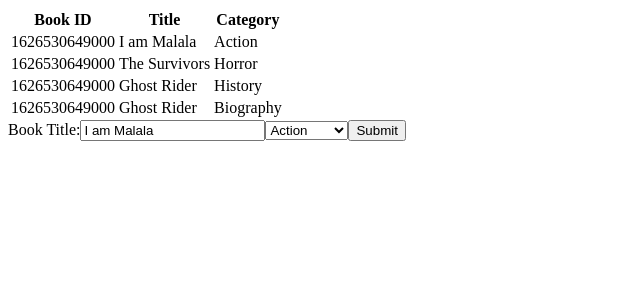
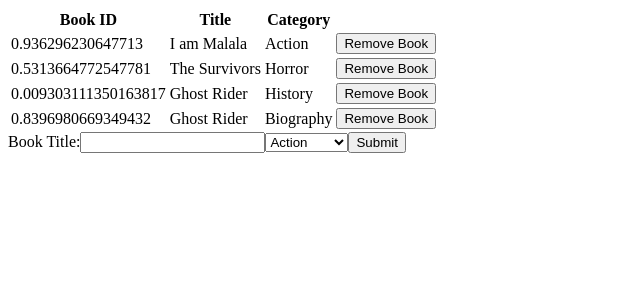
Before and after one commit to Naqhid/Bookstore-CMS-, a React (Create React App) app: page / in a window 1280 px wide. Shown: the top 300 px of the page, without its empty margins (0-640 px from the left). Built offline with nearby package versions, Linux system fonts and the light colour scheme.

Commit message:
milestone-3-stuff

```diff
--- a/src/components/Book.js
+++ b/src/components/Book.js
@@ -1,10 +1,17 @@
 import PropTypes from 'prop-types';
 
-const Book = ({ id, title, category }) => (
+const Book = ({
+  id, title, category, removeBook,
+}) => (
   <tr>
     <td>{id}</td>
     <td>{title}</td>
     <td>{category}</td>
+    <td>
+      {' '}
+      <button type="button" onClick={() => removeBook(id)}>Remove Book</button>
+      {' '}
+    </td>
   </tr>
 );
 
@@ -12,6 +19,7 @@ Book.propTypes = {
   id: PropTypes.number.isRequired,
   title: PropTypes.string.isRequired,
   category: PropTypes.string.isRequired,
+  removeBook: PropTypes.func.isRequired,
 };
 
 export default Book;
--- a/src/containers/BooksForm.js
+++ b/src/containers/BooksForm.js
@@ -1,17 +1,36 @@
+import { useState } from 'react';
+import store from '../store';
+import { actionCreate } from '../actions/index';
+
 const BOOK_CATEGORIES = ['Action', 'Biography', 'History', 'Horror', 'Kids', 'Learning', 'Sci-Fi'];
+
+const BooksForm = () => {
+  const [title, setTitle] = useState('');
+  const [category, setCategory] = useState('');
 
   const submitForm = (e) => {
     e.preventDefault();
+    store.dispatch(actionCreate({ id: Math.random(), title, category }));
+    setTitle('');
   };
 
-const BooksForm = () => (
+  const handleTitleChange = (e) => {
+    setTitle(e.target.value);
+  };
+
+  const handleSelectChange = (e) => {
+    setCategory(e.target.value);
+  };
+
+  return (
+
     <form onSubmit={submitForm}>
       <label htmlFor="btitle">
         Book Title:
-      <input type="text" id="btitle" name="btitle" value="I am Malala " />
+        <input type="text" id="btitle" name="btitle" value={title} onChange={handleTitleChange} />
       </label>
 
-    <select>
+      <select onChange={handleSelectChange}>
         {
         BOOK_CATEGORIES.map((value) => (
           <option value={value} key={value}>
@@ -19,11 +38,11 @@ const BooksForm = () => (
           </option>
         ))
       }
-
       </select>
 
-    <input type="submit" value="Submit" />
+      <input type="submit" value="Submit" onClick={submitForm} />
     </form>
   );
+};
 
 export default BooksForm;
--- a/src/containers/BooksList.js
+++ b/src/containers/BooksList.js
@@ -2,8 +2,15 @@ import React from 'react';
 import { connect } from 'react-redux';
 import PropTypes from 'prop-types';
 import Book from '../components/Book';
+import { actionRemove } from '../actions';
+import store from '../store';
 
-const BooksList = ({ books }) => (
+const BooksList = ({ books }) => {
+  const handleBookRemove = (id) => {
+    store.dispatch(actionRemove({ id }));
+  };
+
+  return (
     <div>
       <table>
         <tr>
@@ -17,11 +24,13 @@ const BooksList = ({ books }) => (
             title={book.title}
             category={book.category}
             key={book.id}
+            removeBook={handleBookRemove}
           />
         ))}
       </table>
     </div>
   );
+};
 
 BooksList.propTypes = {
   books: PropTypes.instanceOf(Array).isRequired,
--- a/src/index.js
+++ b/src/index.js
@@ -18,5 +18,3 @@ ReactDOM.render(
   </React.StrictMode>,
   document.getElementById('root'),
 );
-
-// redux files
--- a/src/reducers/books.js
+++ b/src/reducers/books.js
@@ -5,7 +5,6 @@ const initialState = {
 };
 
 export default function appReducer(state = initialState, action) {
-  const newBooks = [...state.books];
   switch (action.type) {
     case CREATE_BOOK:
 
@@ -13,7 +12,7 @@ export default function appReducer(state = initialState, action) {
         books: [
           ...state.books,
           {
-            id: Date.now(),
+            id: action.book.id,
             title: action.book.title,
             category: action.book.category,
           },
@@ -23,8 +22,7 @@ export default function appReducer(state = initialState, action) {
     case REMOVE_BOOK:
 
       return {
-        books: newBooks,
-
+        books: [...state.books.filter((book) => action.book.id !== book.id)],
       };
 
     default:
```
Lines whose indentation alone changed are shown as unchanged.
